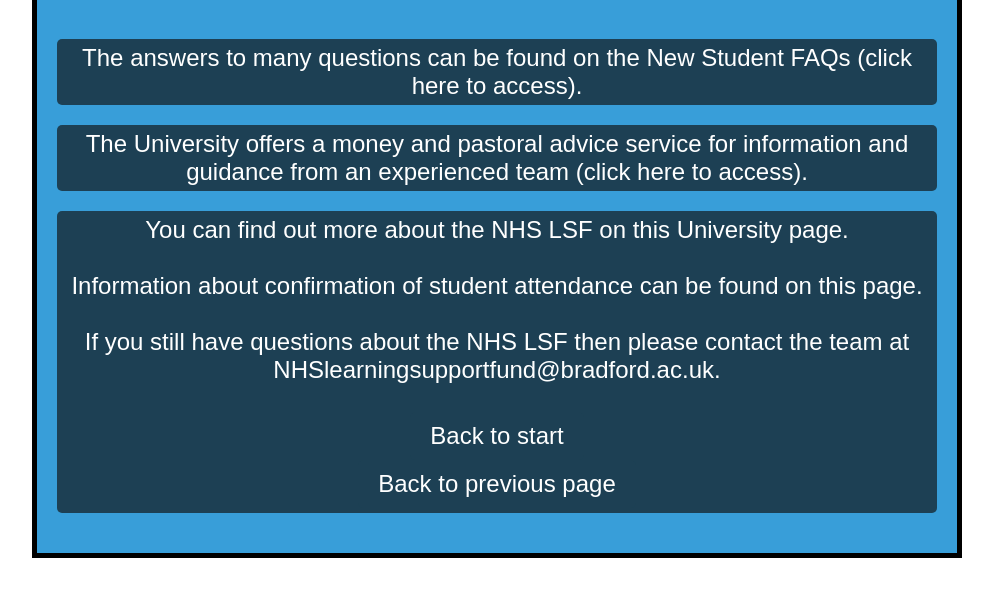
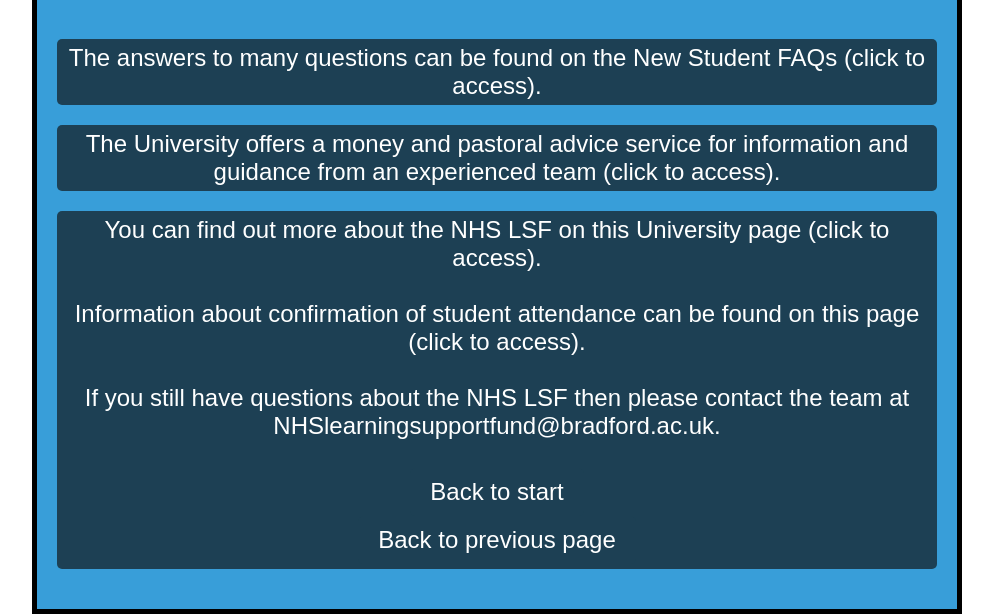
Before and after one commit to kmanchester1/interactiveguide, a plain HTML site: page page2 student experience.html in a window 1280 px wide. Shown: the part 193-807 px from the top of the page, without its empty margins (143-1136 px from the left). Drawn offline with Linux system fonts and the light colour scheme.

Commit message:
Update page2 student experience.html

```diff
--- a/page2 student experience.html
+++ b/page2 student experience.html
@@ -20,15 +20,15 @@
         <h1>Student experience help and advice</h1>
         <div class="flowchart">
             <div class="box">
-                <a href="https://www.bradford.ac.uk/new-students/faqs/" target="_blank" class="track-click" data-event-name="new_student_faqs" >The answers to many questions can be found on the New Student FAQs (click here to access).</a>
+                <a href="https://www.bradford.ac.uk/new-students/faqs/" target="_blank" class="track-click" data-event-name="new_student_faqs" >The answers to many questions can be found on the New Student FAQs (click to access).</a>
             </div>
             <div class="box">
-                <a href="https://www.bradford.ac.uk/money/money-advice/" target="_blank" class="track-click" data-event-name="money_advice">The University offers a money and pastoral advice service for information and guidance from an experienced team (click here to access).</a>
+                <a href="https://www.bradford.ac.uk/money/money-advice/" target="_blank" class="track-click" data-event-name="money_advice">The University offers a money and pastoral advice service for information and guidance from an experienced team (click to access).</a>
             </div>
             <div class="box">
-                <div><a href="https://www.bradford.ac.uk/money/funding-your-studies/grants/nhs-support/" target="_blank" class="track-click" data-event-name="money_advice">You can find out more about the NHS LSF on this University page.</a><div>
+                <div><a href="https://www.bradford.ac.uk/money/funding-your-studies/grants/nhs-support/" target="_blank" class="track-click" data-event-name="money_advice">You can find out more about the NHS LSF on this University page (click to access).</a><div>
                      <br>
-                <div><a href="https://www.nhsbsa.nhs.uk/nhs-learning-support-fund-lsf/confirmation-student-attendance-cosa">Information about confirmation of student attendance can be found on this page.</a><div>
+                <div><a href="https://www.nhsbsa.nhs.uk/nhs-learning-support-fund-lsf/confirmation-student-attendance-cosa">Information about confirmation of student attendance can be found on this page (click to access).</a><div>
                      <br>
                 <div><a>If you still have questions about the NHS LSF then please contact the team at NHSlearningsupportfund@bradford.ac.uk.</a><div>
                     <br>
```
